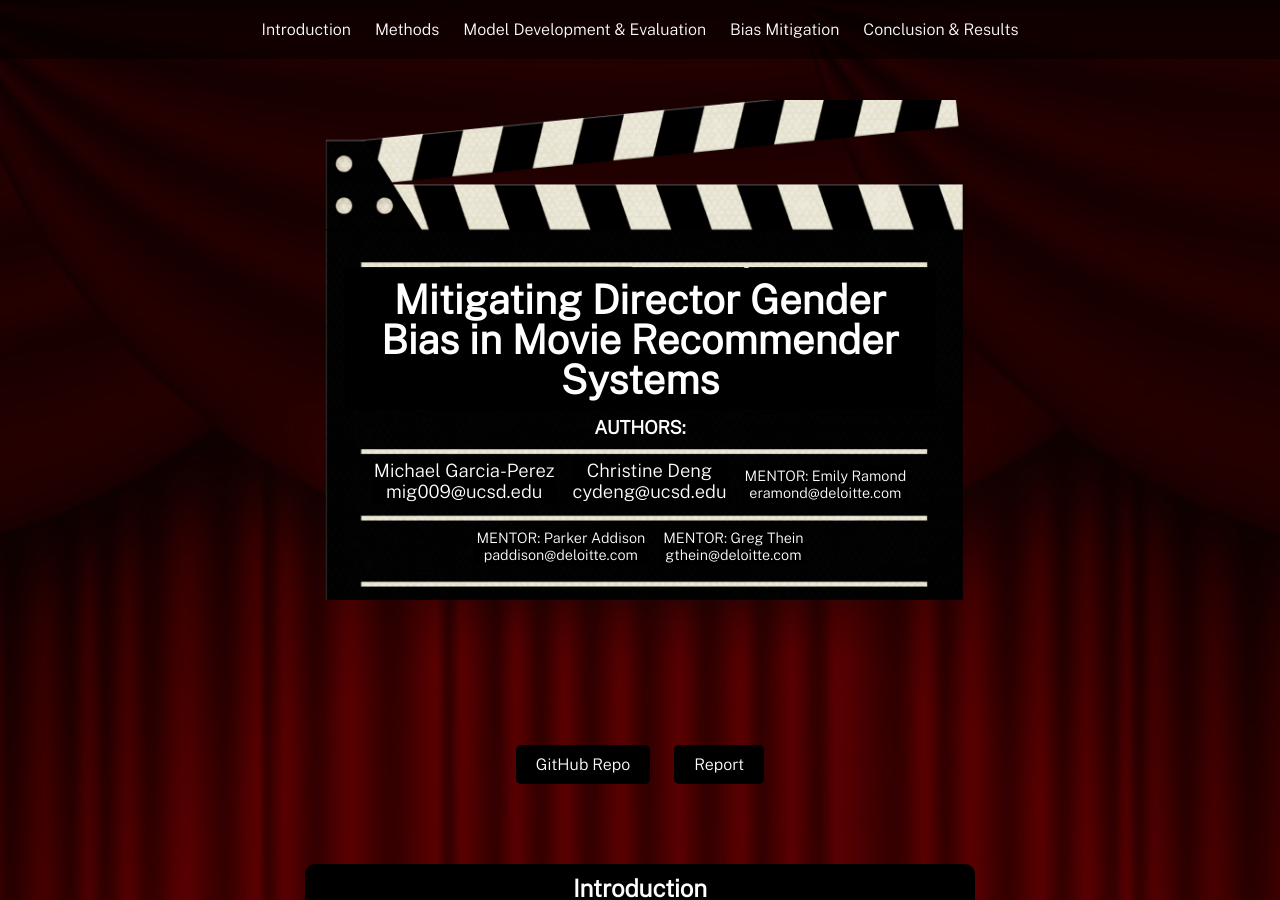
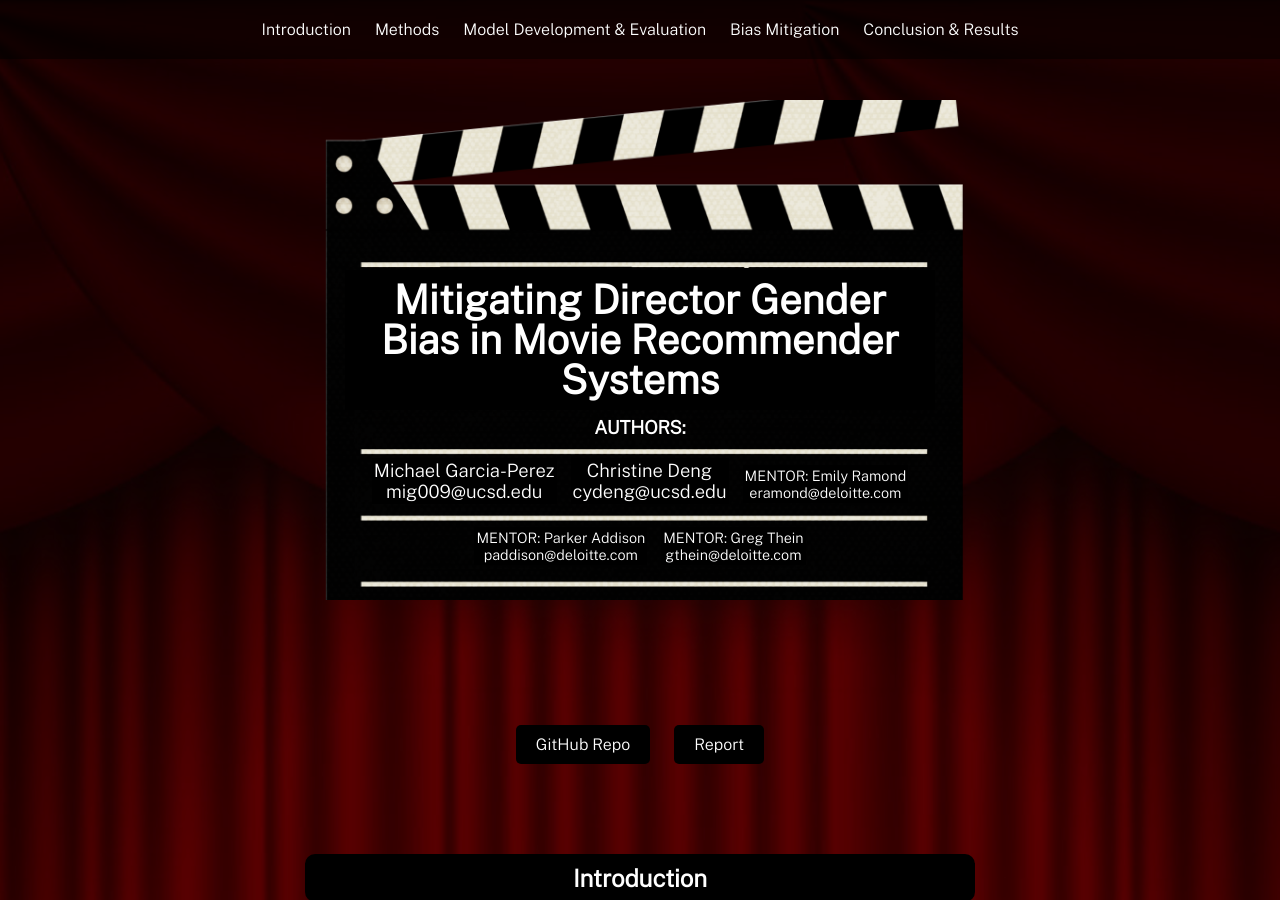
Before and after one commit to michael-garciaperez/DSC180A-Methodology-5, a Jekyll site: the page built from index.md, in a window 1280 px wide and 900 px high. Built offline with Jekyll 4.4.1, drawn with Linux system fonts in a browser that asks for light colours.

Commit message:
Update default.html

```diff
--- a/_layouts/default.html
+++ b/_layouts/default.html
@@ -55,9 +55,9 @@
     </div>
   </header>
 
-  <div class="buttons">
-    <a href="https://github.com/michael-garciaperez/DSC180B-Capstone-Project" class="button">GitHub Repo</a>
-    <a href="https://drive.google.com/drive/put-report-pdf-here-when-done" class="button">Report</a>
+<div class="buttons" style="text-align: center; margin-top: -20px; margin-bottom: 10px;">
+  <a href="https://github.com/michael-garciaperez/DSC180B-Capstone-Project" class="button">GitHub Repo</a>
+  <a href="https://drive.google.com/drive/put-report-pdf-here-when-done" class="button">Report</a>
   </div>
 
   <div class="shell">
```
